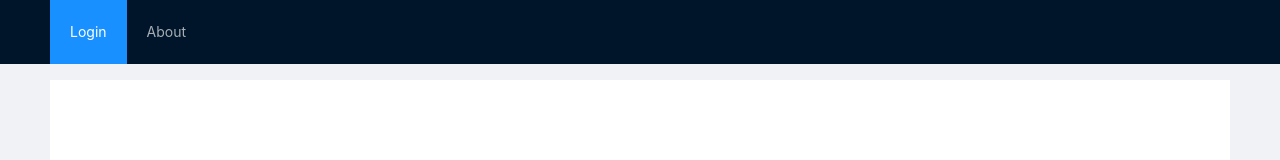
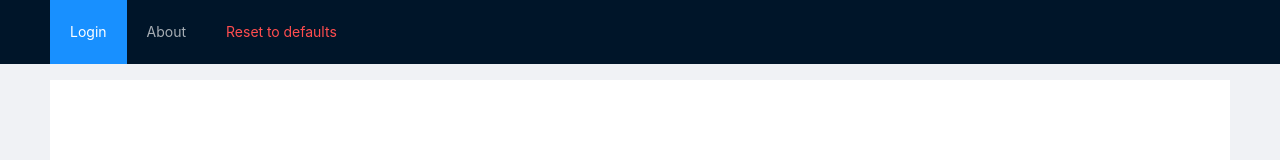
Before and after one commit to eldarcodes/nextjs-auth, a Next.js app: page /login in a window 1280 px wide. Shown: the top 160 px of the page. Built offline with nearby package versions, Linux system fonts and the light colour scheme.

Commit message:
add reset to defaults button

```diff
--- a/components/LayoutWrapper.tsx
+++ b/components/LayoutWrapper.tsx
@@ -30,6 +30,11 @@ export const LayoutWrapper: React.FC<LayoutProps> = ({ children }) => {
     router.reload();
   };
 
+  const handleReset = () => {
+    localStorage.clear();
+    router.reload();
+  };
+
   return (
     <Layout className="layout">
       <Header>
@@ -53,6 +58,9 @@ export const LayoutWrapper: React.FC<LayoutProps> = ({ children }) => {
               Logout
             </Menu.Item>
           )}
+          <Menu.Item key="logout" danger onClick={handleReset}>
+            Reset to defaults
+          </Menu.Item>
         </Menu>
       </Header>
       <Content style={{ padding: "0 50px", marginTop: 16 }}>
--- a/data/database.ts
+++ b/data/database.ts
@@ -15,7 +15,7 @@ export const database: IDatabase = {
   users: [
     {
       id: "10756446927454463",
-      username: "denis",
+      username: "admin",
       password: "denis2000",
       role: "admin",
       blocked: false,
```
